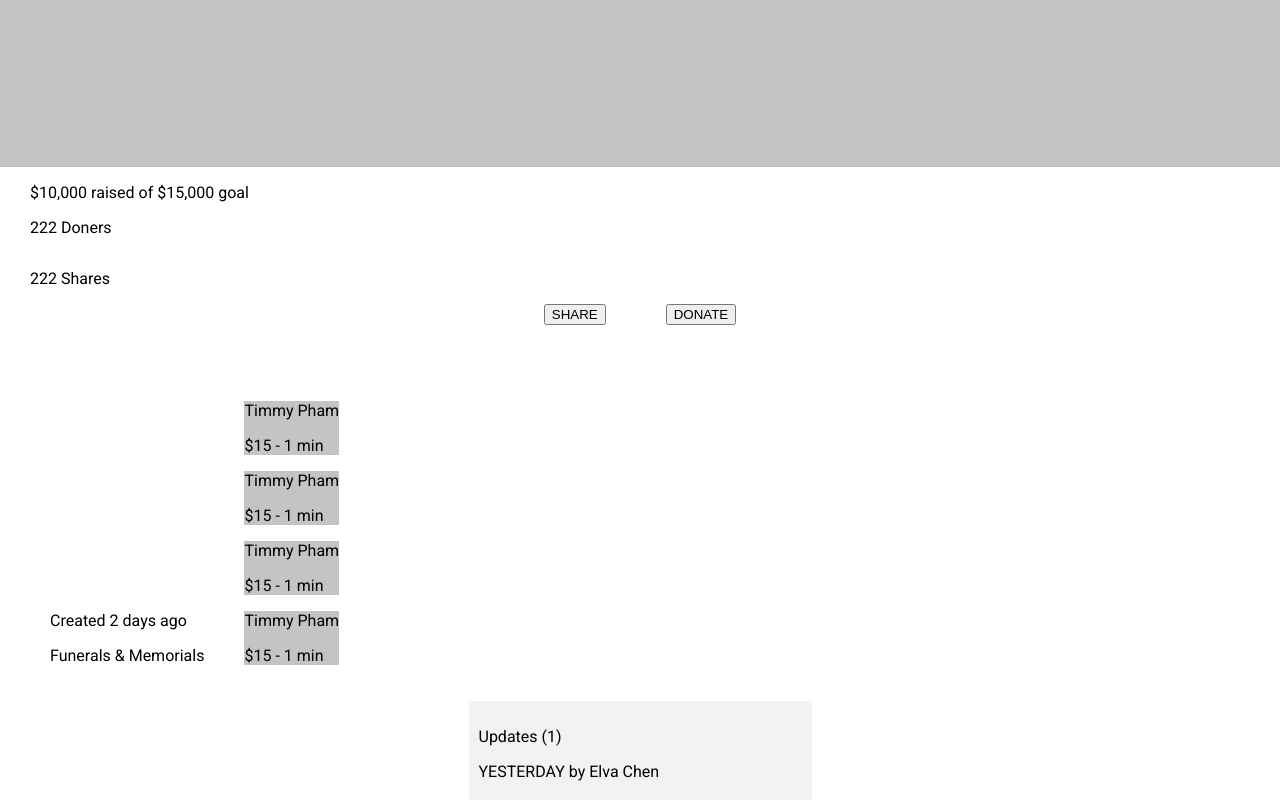
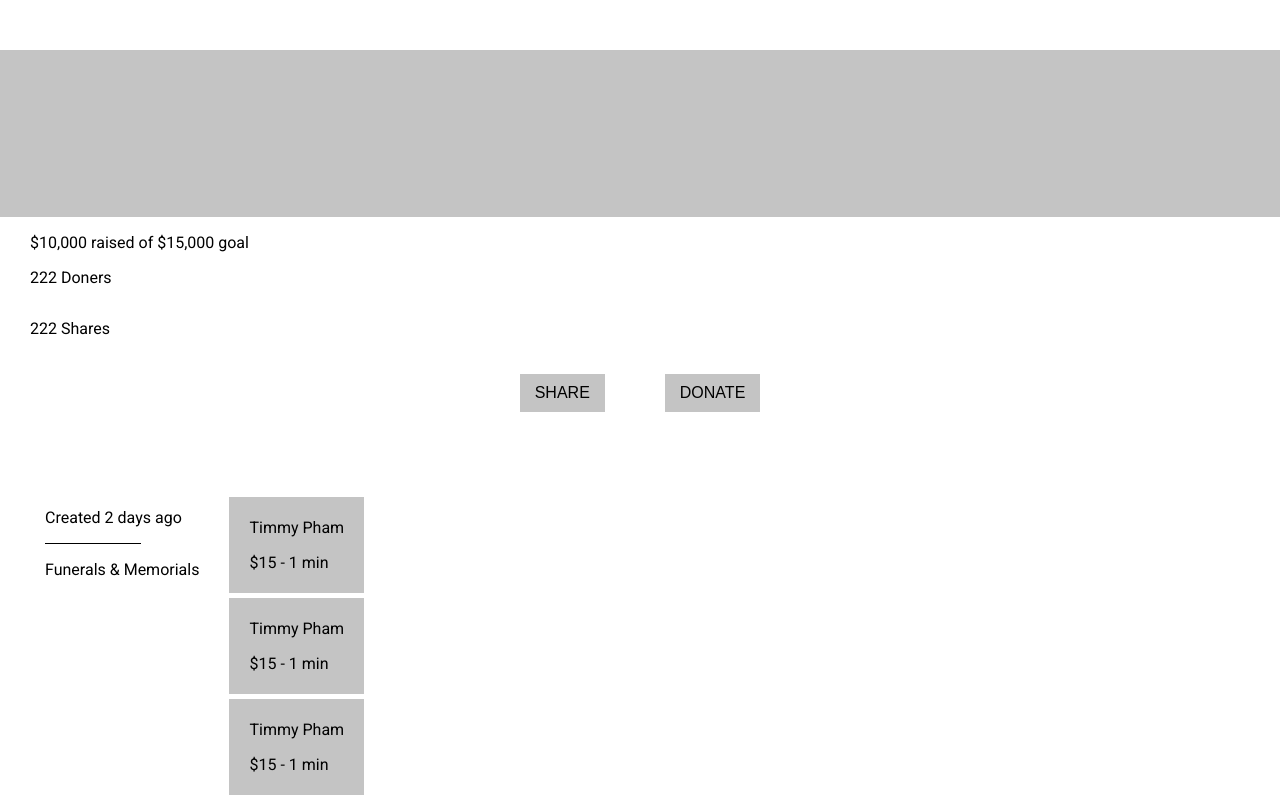
Before and after one commit to yunweiliang/hack20, an Angular app: page /fundraise in a window 1280 px wide. Shown: the top 800 px of the page. Built offline with nearby package versions, Linux system fonts and the light colour scheme.

Commit message:
fundraiser component

```diff
--- a/src/app/fundraiser/fundraiser.component.css
+++ b/src/app/fundraiser/fundraiser.component.css
@@ -2,6 +2,16 @@
     width: 100%;
     height: 167px;
     background-color: #C4c4c4;
+}
+
+.line {
+    width: 96px;
+    height: 1px;
+    background-color: #000000;
+}
+
+#fund-status {
+    margin-top: 50px;
 }
 
 #fund-status-description {
@@ -21,7 +31,15 @@
 text-align: center;
 }
 #action button {
-    margin: 0px 30px;
+    margin: 20px 30px;
+    text-decoration:none;
+    border: none;
+    background-color: #c4c4c4;
+    padding: 10px 15px;
+    text-align: center;
+    text-decoration: none;
+    display: inline-block;
+    font-size: 16px;
 
 }
 
@@ -32,7 +50,12 @@ text-align: center;
 
 #fundraiser-info, #donation-list {
     display: inline-block;
-    margin: 0px 20px;
+    padding: 0px 15px;
+    vertical-align: top;
+}
+.individual-donation {
+    padding: 5px 20px;
+    margin-top: 5px;
 }
 
 #updates {
```
